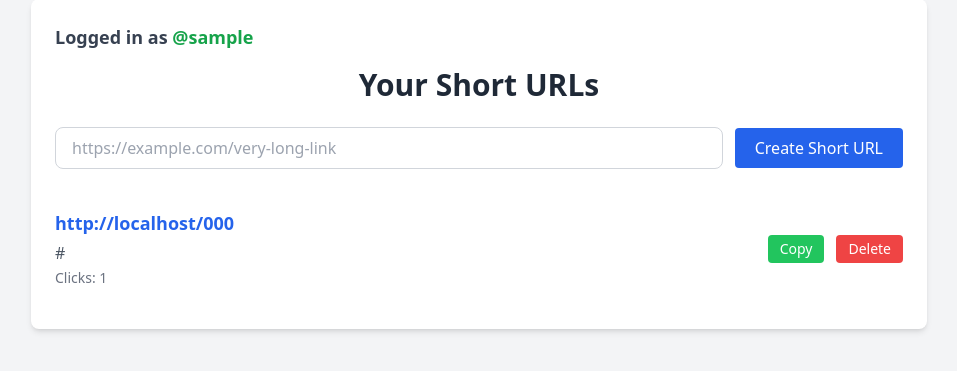
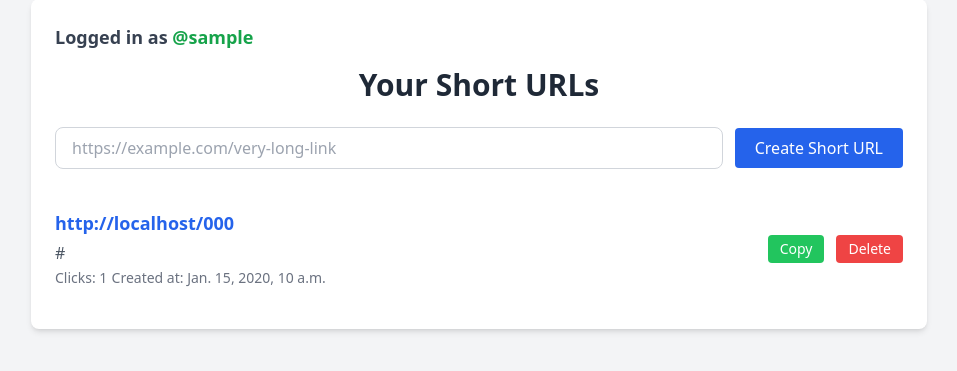
Before and after one commit to Prajwal177/URLShortener, a Django app: page / in a window 1280 px wide. Shown: the part 149-520 px from the top of the page, without its empty margins (161-1118 px from the left). Run offline with Django 5.2, Linux system fonts and the light colour scheme; a user stored in the database is signed in; tables that the repository leaves empty hold one stand-in row (values such as "Sample post"); some libraries are stand-ins or nearby versions.

Commit message:
creation date and time displayed on html page

```diff
--- a/shortener/templates/shortener/dashboard.html
+++ b/shortener/templates/shortener/dashboard.html
@@ -40,6 +40,7 @@
                     </a>
                 </div>
                 <span class="text-sm text-gray-500">Clicks: {{ url.click_count }}</span>
+                <span class="text-sm text-gray-500">Created at: {{ url.created_at }}</span>
             </div>
 
             <!-- Actions -->
```
